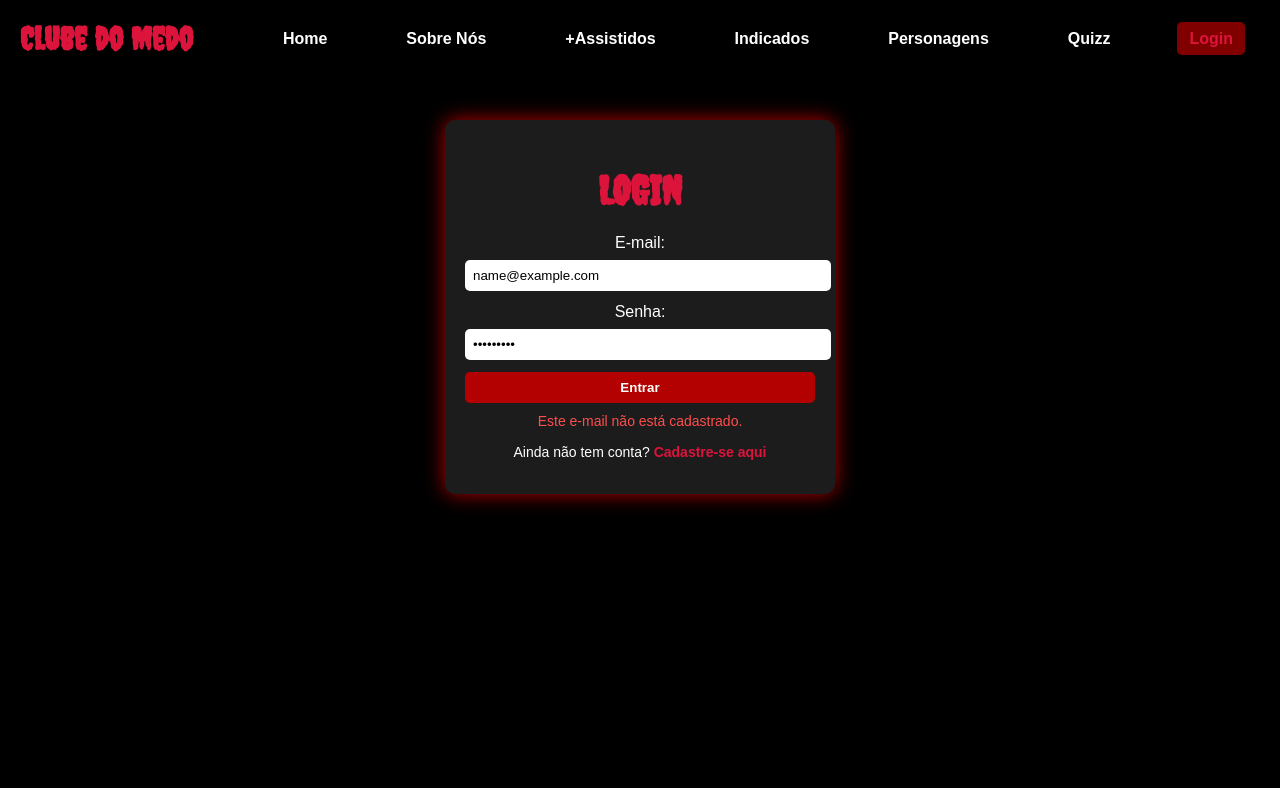
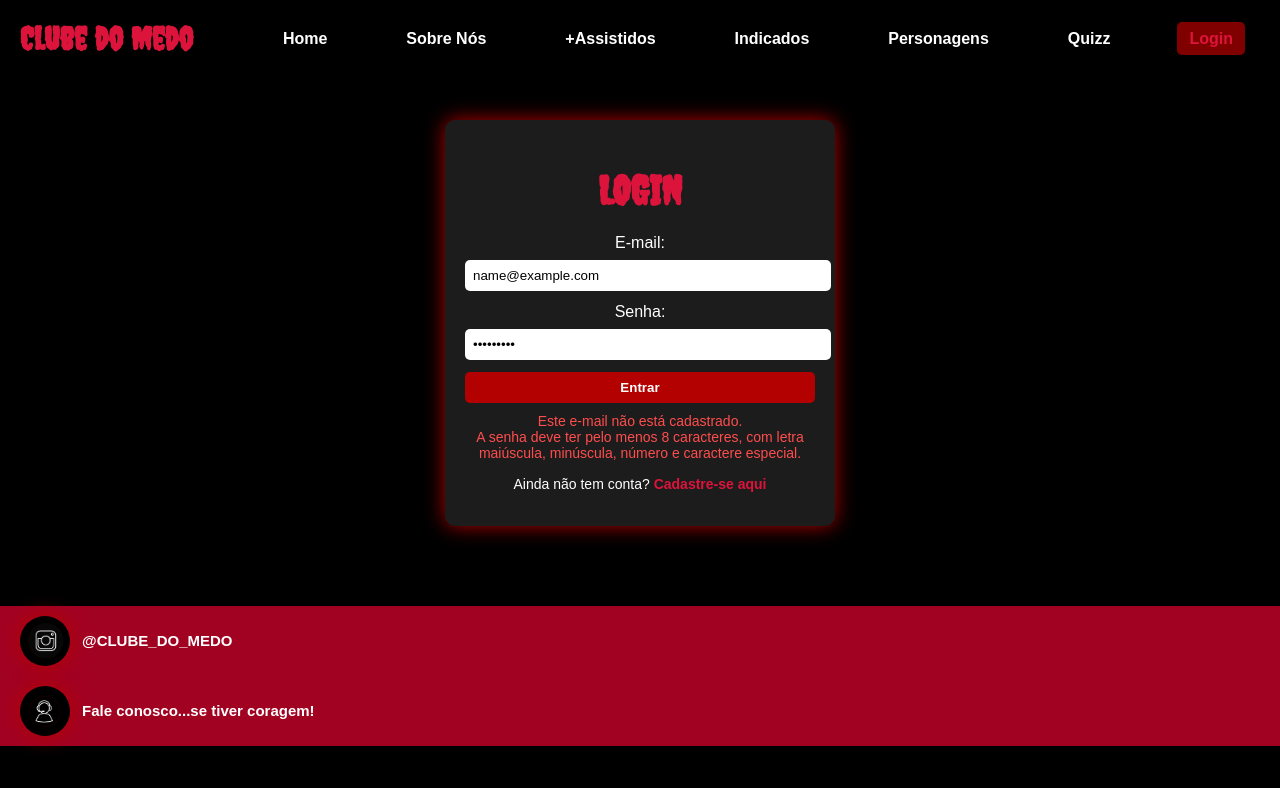
Before and after one commit to isa18122002/Projeto-individual, a plain HTML site: page login.html in a window 1280 px wide. Both pictures are taken after typing "name@example.com", "Sample123" into the empty fields and a click on the button "Entrar". Drawn offline with Linux system fonts and the light colour scheme.

Commit message:
Ajustes na tela de cadastro e login

```diff
--- a/js/login.js
+++ b/js/login.js
@@ -1,35 +1,29 @@
 function validarLogin() {
-    // Passo 1: Obtendo os valores dos campos
-    var email = document.getElementById('email').value;
+    var email = document.getElementById('email').value.trim();
     var senha = document.getElementById('senha').value;
     var mensagemErro = document.getElementById('mensagemErro');
 
-    // Passo 2: Limpando qualquer mensagem de erro anterior
     mensagemErro.innerHTML = "";
 
-    // Passo 3: Lista de e-mails cadastrados
-    var emailsCadastrados = ['usuario1@exemplo.com', 'usuario2@exemplo.com', 'usuario3@exemplo.com'];  // Exemplo de lista de e-mails cadastrados
+    var erros = [];
 
-    // Passo 4: Validação do e-mail
-    if (!email.includes("@")) {
-        mensagemErro.innerHTML = "O e-mail deve conter '@'.";
-        return false; // Bloqueia o envio do formulário
+    const emailsCadastrados = ['usuario1@exemplo.com', 'usuario2@exemplo.com', 'usuario3@exemplo.com'];
+
+    if (!/^[^\s@]+@[^\s@]+\.[^\s@]+$/.test(email)) {
+        erros.push("Digite um e-mail válido.");
+    } else if (!emailsCadastrados.includes(email)) {
+        erros.push("Este e-mail não está cadastrado.");
     }
 
-    // Passo 5: Verificando se o e-mail está cadastrado
-    var emailValido = emailsCadastrados.indexOf(email) !== -1; // Verifica se o e-mail está na lista
-    if (!emailValido) {
-        mensagemErro.innerHTML = "Este e-mail não está cadastrado.";
-        return false; // Bloqueia o envio do formulário
+    if (!/^(?=.*[a-z])(?=.*[A-Z])(?=.*\d)(?=.*[\W_]).{8,}$/.test(senha)) {
+        erros.push("A senha deve ter pelo menos 8 caracteres, com letra maiúscula, minúscula, número e caractere especial.");
     }
 
-    // Passo 6: Validação da senha (usando expressão regular simplificada)
-    if (senha.length < 8 || !/[A-Z]/.test(senha) || !/[a-z]/.test(senha) || !/\d/.test(senha) || !/[\W_]/.test(senha)) {
-        mensagemErro.innerHTML = "A senha deve ter pelo menos 8 caracteres, com letra maiúscula, minúscula, número e caractere especial.";
-        return false; // Bloqueia o envio do formulário
+    if (erros.length > 0) {
+        mensagemErro.innerHTML = erros.join("<br>");
+        return false;
     }
 
-    // Passo 7: Se tudo estiver correto, exibe a mensagem de sucesso
     alert("Login bem-sucedido!");
-    return true; // Permite o envio do formulário
+    return true;
 }
--- a/login.html
+++ b/login.html
@@ -14,7 +14,7 @@
         <ul>
             <li><a href="index.html">Home</a></li>
             <li><a href="sobre.html">Sobre Nós</a></li>
-             <li><a href="mais-assistidos.html">+Assistidos</a></li>
+            <li><a href="mais-assistidos.html">+Assistidos</a></li>
             <li><a href="indicados.html">Indicados</a></li>
             <li><a href="personagens.html">Personagens</a></li>
             <li><a href="quizz.html">Quizz</a></li>
@@ -22,7 +22,7 @@
         </ul>
     </div>
 
-    <div class="container-login">
+    <div class="container-login" style="margin-bottom: 80px;">
         <h1 class="titulo-login">LOGIN</h1>
         <form onsubmit="return validarLogin()">
             <label for="email">E-mail:</label>
@@ -38,5 +38,19 @@
         </form>
     </div>
 
+
+    <footer class="rodape">
+        <div class="icones-rodape">
+            <div class="item-rodape">
+                <img src="img/icone_instagram.png" alt="Instagram">
+                <span>@CLUBE_DO_MEDO</span>
+            </div>
+            <div class="item-rodape">
+                <img src="img/icone_suporte.png" alt="Suporte">
+                <span>Fale conosco...se tiver coragem!</span>
+            </div>
+        </div>
+    </footer>
+
 </body>
 </html>
```
Also changed, not shown: cadastro.html (+16 -2 lines), js/cadastro.js (+23 -30 lines).
